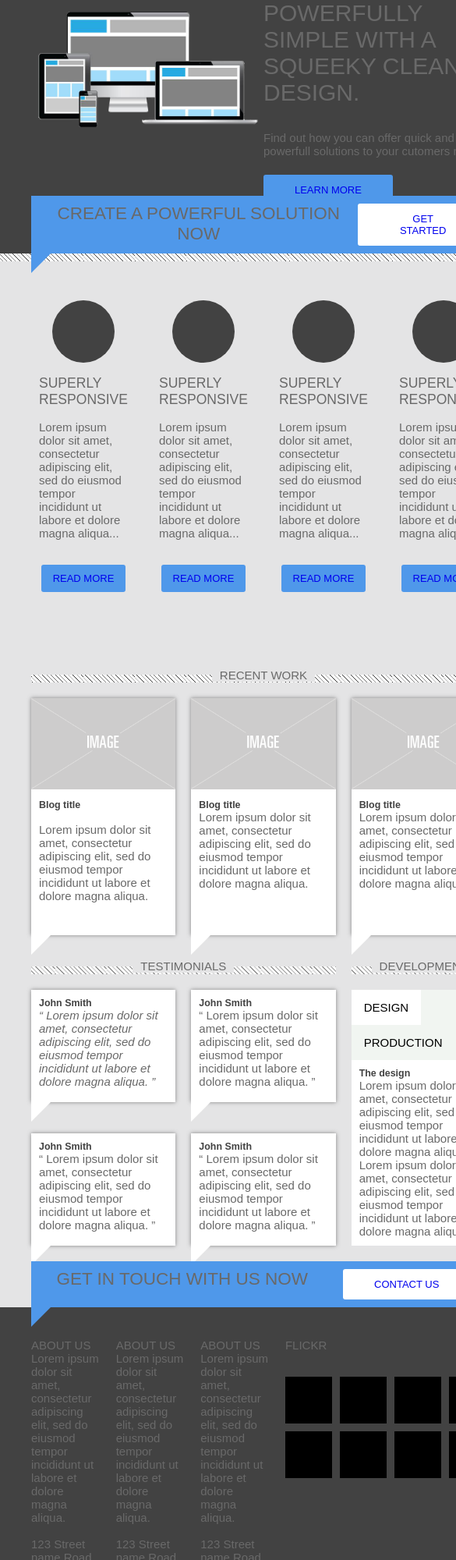
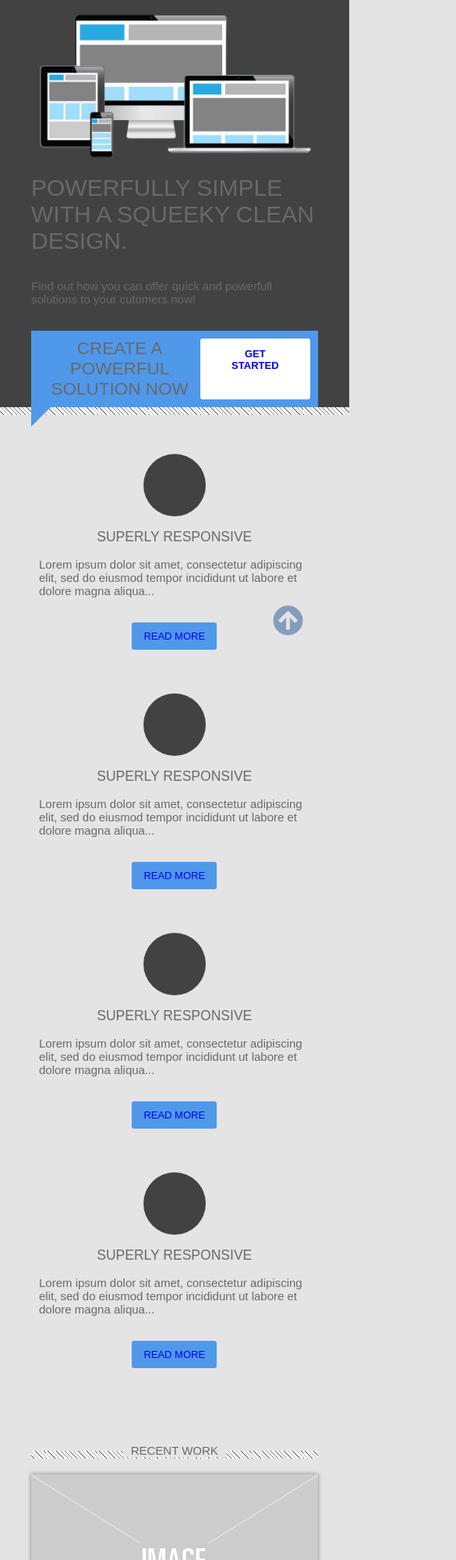
Before and after one commit to ilookforme102/assignment2, a plain HTML site: page index.html in a window 390 px wide. Shown: the top 2000 px of the page at 78% size, 585 px wide, since content can reach past the window. Drawn offline with Linux system fonts and the light colour scheme.

Commit message:
some big changes

```diff
--- a/index.html
+++ b/index.html
@@ -1,10 +1,12 @@
 <!DOCTYPE html>
 <html lang="en">
 <head>
-    <meta charset="UTF-8">
+    <meta charset="UTF-8" name="viewport" content="width=device-width, initial-scale=1.0">
+
     <title>Title</title>
     <link rel="stylesheet" href="style.css">
     <link rel="stylesheet" href="https://pro-staging.fontawesome.com/releases/v5.0.7/css/all.css">
+    <link rel="stylesheet" href="style_responsive.css">
 
 </head>
 <body>
@@ -20,7 +22,7 @@
             </div>
             <div class="header__cta ">
                 <h2>CREATE A POWERFUL SOLUTION NOW</h2>
-                <a href="#" class="btn btn--white">GET STARTED</a>
+                <a href="#" class="btn btn--white"><b>GET STARTED</b></a>
             </div>
         </div>
 
@@ -105,15 +107,24 @@
                 </div>
                 <div class="story story__2">
                     <h5>John Smith</h5>
-                    <q> Lorem ipsum dolor sit amet, consectetur adipiscing elit, sed do eiusmod tempor incididunt ut labore et dolore magna aliqua. </q>
+                    <i>
+                        <q> Lorem ipsum dolor sit amet, consectetur adipiscing elit, sed do eiusmod tempor incididunt ut labore et dolore magna aliqua. </q>
+
+                    </i>
                 </div>
                 <div class="story story__3">
                     <h5>John Smith</h5>
-                    <q> Lorem ipsum dolor sit amet, consectetur adipiscing elit, sed do eiusmod tempor incididunt ut labore et dolore magna aliqua. </q>
+                    <i>
+                        <q> Lorem ipsum dolor sit amet, consectetur adipiscing elit, sed do eiusmod tempor incididunt ut labore et dolore magna aliqua. </q>
+
+                    </i>
                 </div>
                 <div class="story story__4">
                     <h5>John Smith</h5>
-                    <q> Lorem ipsum dolor sit amet, consectetur adipiscing elit, sed do eiusmod tempor incididunt ut labore et dolore magna aliqua. </q>
+                    <i>
+                        <q> Lorem ipsum dolor sit amet, consectetur adipiscing elit, sed do eiusmod tempor incididunt ut labore et dolore magna aliqua. </q>
+
+                    </i>
                 </div>
             </div>
             <div class="tabs">
@@ -134,7 +145,7 @@
             </div>
             <div class="cta">
                 <h2>GET IN TOUCH WITH US NOW</h2>
-                <a href="#" class="btn btn--white">CONTACT US</a>
+                <a href="#" class="btn btn--white"><b>CONTACT US</b></a>
             </div>
         </div>
 
--- a/style.css
+++ b/style.css
@@ -1,3 +1,5 @@
+/* general styling */
+
 * {
     margin: 0;
     padding: 0;
@@ -371,6 +373,7 @@ a {
 .tabs ul li{
     float:left;
 }
+
 .tab__link{
     display: inline-block;
     color: var(--black);
@@ -388,11 +391,12 @@ a {
 #content__2 {
     display: none;
 }
-
-.tabs .tab__content:target {
+.tab__contents:target {
     display: block;
 }
-
+.tab__content:not(:target) {
+    display: none;
+}
 .cta{
     grid-area: cta;
     position:relative;
@@ -466,6 +470,10 @@ a {
 
 }
 .btn-circle {
+    position: fixed;
+    margin-bottom: 50px;
+    bottom: 0px;
+    right: 0px;
     width: 30px;
     height: 30px;
     border-radius: 30px;
--- /dev/null
+++ b/style_responsive.css
@@ -0,0 +1,72 @@
+@media only screen and (max-width: 600px) {
+    .header{
+        display: grid;
+        grid-template-columns: repeat(1,1fr);
+        grid-template-areas:
+                "header__logo"
+                "header__intro"
+                "header__cta"
+                ;
+    }
+    .header__intro a{
+        display: none;
+    }
+    .proses{
+        display:grid;
+        margin: 40px 0 40px 0;
+        grid-template-columns: auto;
+        grid-template-areas:
+                "pros__1"
+                "pros__2"
+                "pros__3"
+                "pros__4";
+    }
+    .blogs{
+        display:grid;
+        margin: 40px 0 40px 0;
+        grid-template-columns:auto;
+        grid-template-areas:
+                "image__border"
+                "blog__1"
+                "blog__2"
+                "blog__3"
+
+    }
+    .quotes {
+        display: grid;
+        grid-template-columns: auto;
+        grid-template-areas:
+                "test "
+                "stories"
+                "dev"
+                "tab"
+                "cta";
+
+    }
+
+    .item__socials{
+        display: grid;
+        grid-template-columns:repeat(2,1fr);
+        grid-template-areas:
+                "social1 social2"
+                "social3 social4";
+
+    }
+    .flickr_photos{
+        display: grid;
+        grid-template-columns: auto auto auto auto;
+        grid-gap: 10px;
+    }
+    .footer {
+        display: grid;
+        grid-template-columns:auto;
+
+    }
+    .footer__2 {
+        display: grid;
+        grid-template-columns: repeat(6,auto);
+    }
+    .media__item {
+        justify-content: space-evenly;
+    }
+}
```
